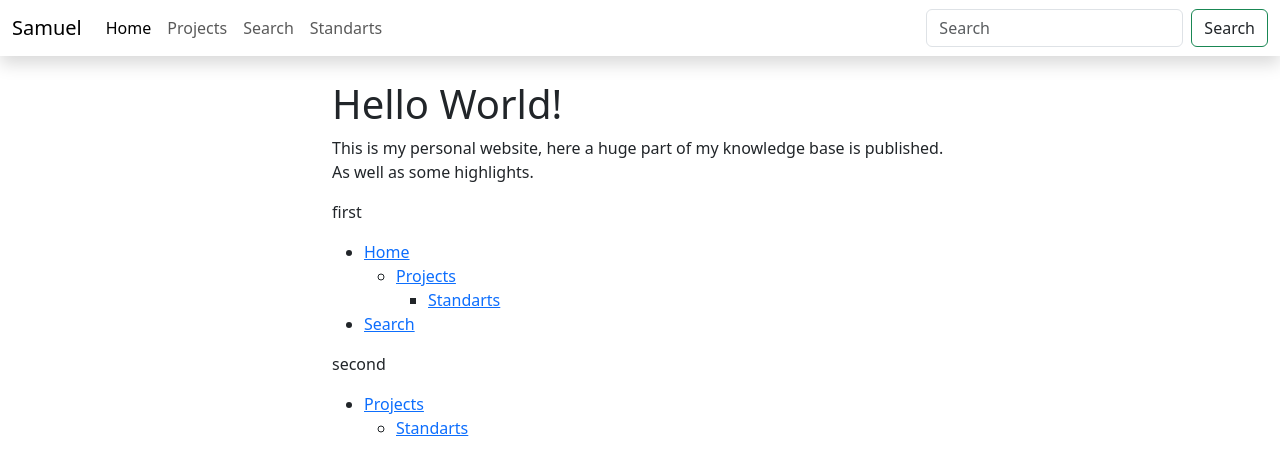
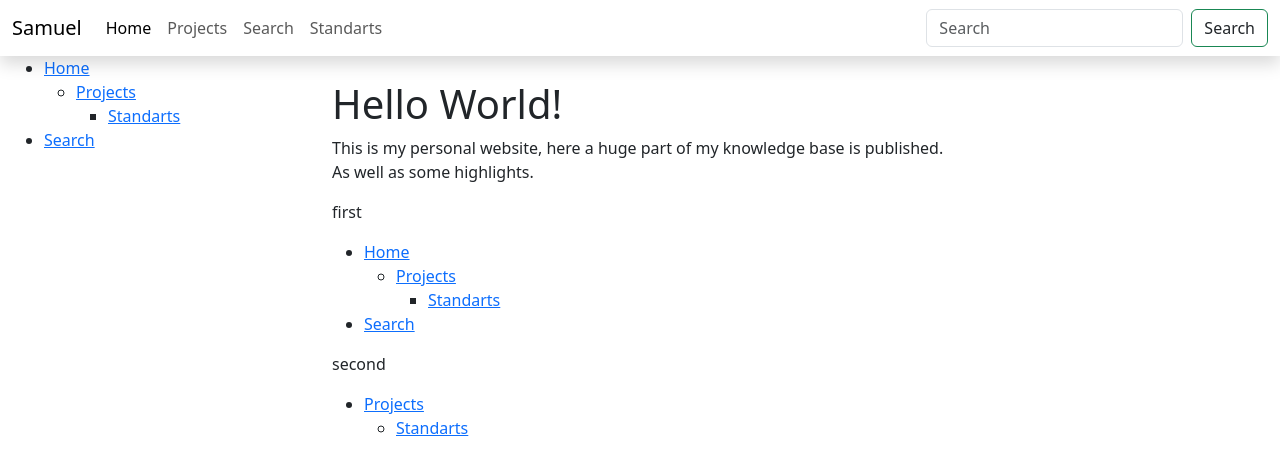
Before and after one commit to Soraxem/website-test, a Jekyll site: the page built from index.md, in a window 1280 px wide. Shown: the top 475 px of the page. Built offline with Jekyll 4.4.1, drawn with Linux system fonts in a browser that asks for light colours.

Commit message:
Update default.html

```diff
--- a/_layouts/default.html
+++ b/_layouts/default.html
@@ -16,6 +16,7 @@
   <div class="container-fluid">
     <div class="row">
       <div class="col-md-2 col-lg-3">
+        {% assign paths = site.html_pages -%}
         {% include navigation.html paths=paths level="" %}
       </div>
       <div class="col-md-8 col-lg-6 mt-2 mt-md-4">
```
